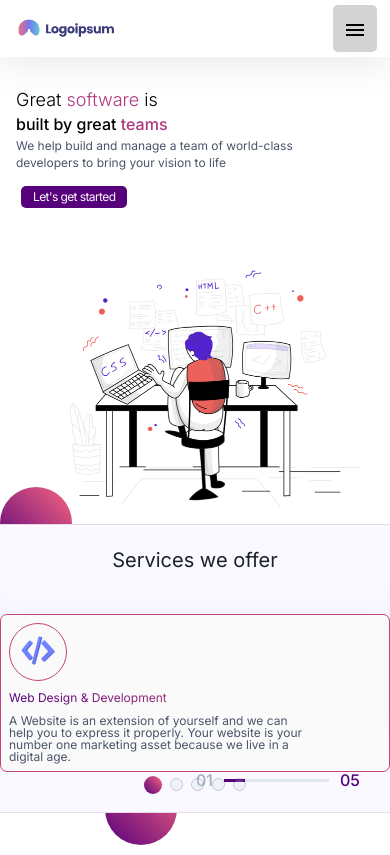
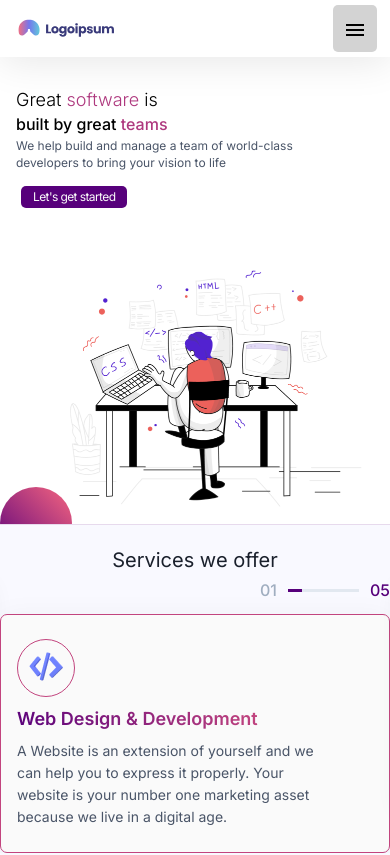
Before and after one commit to ShaikhMuhammad891/design-react, a React (Vite) app: page / in a window 390 px wide. Shown: the top 855 px of the page. Built offline with nearby package versions, Linux system fonts and the light colour scheme.

Commit message:
its second for may 10

```diff
--- a/src/main/Services.jsx
+++ b/src/main/Services.jsx
@@ -168,6 +168,7 @@ const Services = () => {
             640: {
               slidesPerView: 2,
               spaceBetween: 5,
+              // centeredSlides: false,
             },
             768: {
               slidesPerView: 3,
@@ -197,7 +198,7 @@ const Services = () => {
           {data.map((element, index) => (
             <SwiperSlide
               key={index}
-              className={`  div-bg rounded-[7px] lg:max-w-[330px] md:max-w-[233px]  w-full lg:pl-[16px] md:pl-[12px] lg:py-[38.5px] lg:px-[16px] md:py-[20px] md:px-[20px] sm:py-[15px] sm:pl-[10px] py-2 px-2 ${
+              className={`  div-bg rounded-[7px] lg:max-w-[330px] md:max-w-[250px] sm:max-w-[316pxpx] textc  w-full lg:pl-[16px] md:pl-[12px] lg:py-[38.5px] lg:px-[16px] md:py-[20px] md:px-[20px] sm:py-[15px] sm:pl-[10px] py-6 px-4 ${
                 activeIndex === index
                   ? " border border-[#C2447E] rounded-[7px] active-slide scale-110 mt-[39px] bg-gradient-to-br transform"
                   : " opacity-75"
@@ -210,13 +211,13 @@ const Services = () => {
                   </div>
                   <div>
                     <p
-                      className={`lg:text-[20px] md:text-[16px] sm:text-[14px] text-[12px] mt-2 font-inter md:font-[600] sm:font-[500] font-[400] lg:leading-[27.3px] md:leading-[21px] lg:mt-[15px] sm:mt-[10px] ${
+                      className={`lg:text-[20px] md:text-[16px] sm:text-[14px] text-[18px] mt-2 font-inter  font-[600] lg:leading-[27.3px] md:leading-[21px] lg:mt-[15px] sm:mt-[10px] ${
                         activeIndex === index ? " text-color" : ""
                       } `}
                     >
                       {element.title}
                     </p>
-                    <p className="lg:mt-[20px] md:mt-[15px] sm:mt-[12px] mt-2  leading-3 font-inter md:font-[400] sm:font-[300] text-[12px] lg:text-[14px] md:text-[13px] lg:leading-[22.68px] md:leading-4 sm:leading-4 text-[#4A5568] max-w-[301px]">
+                    <p className="lg:mt-[20px] md:mt-[15px] sm:mt-[12px] mt-2 font-inter font-[400]  text-[14px] lg:text-[14px] md:text-[14px] lg:leading-[22.68px] leading-[22px] text-[#4A5568] max-w-[301px]">
                       {element.description}
                     </p>
                   </div>
@@ -226,11 +227,11 @@ const Services = () => {
           ))}
         </Swiper>
       </div>
-      <div className="pagination-area">
+      <div className="pagination-area mt-6">
         <div className="swiper-pagination absolute lg:mb-[40px] mb-[10px]"></div>
       </div>
       {/* progressbar */}
-      <div className="prog-container max-w-[164px] h-[3px] w-full  absolute lg:right-[181px] lg:bottom-[59px] right-[30px] bottom-[30px]   flex items-center justify-center gap-[11px]">
+      <div className=" prog-container sm:max-w-[164px] max-w-[130px] h-[3px] w-full  absolute lg:right-[181px] lg:bottom-[59px] sm:right-[30px] sm:bottom-[25px] mb:right-0 top-16   flex items-center justify-center gap-[11px]">
         <span className="progress-left font-inter font-[500] text-[16px] leading-[25px]">
           0{activeIndex + 1}
         </span>
--- a/src/main/Trust.jsx
+++ b/src/main/Trust.jsx
@@ -36,7 +36,7 @@ const Trust = () => {
   return (
     <>
       <div className=" relative">
-        <div className=" absolute left-[105px] md:top-[-185px] sm:mt-[-135px] mt-[-120px] z-[-1]">
+        <div className=" absolute  z-[-1] md:top-[-185px] md:left-[105px] sm:top-[-135px] sm:left-[80px] left-[30px] top-[-118px]">
           <Eclips />
         </div>
         <div className=" md:ml-[105px] ml-4">
--- a/tailwind.config.js
+++ b/tailwind.config.js
@@ -5,7 +5,7 @@ export default {
     screens: {
       "mb": "375px",
       "sm": "640px",
-      "md": "769px",
+      "md": "768px",
       "lg": "1024px",
       "xl": "1280px",
     },
```
